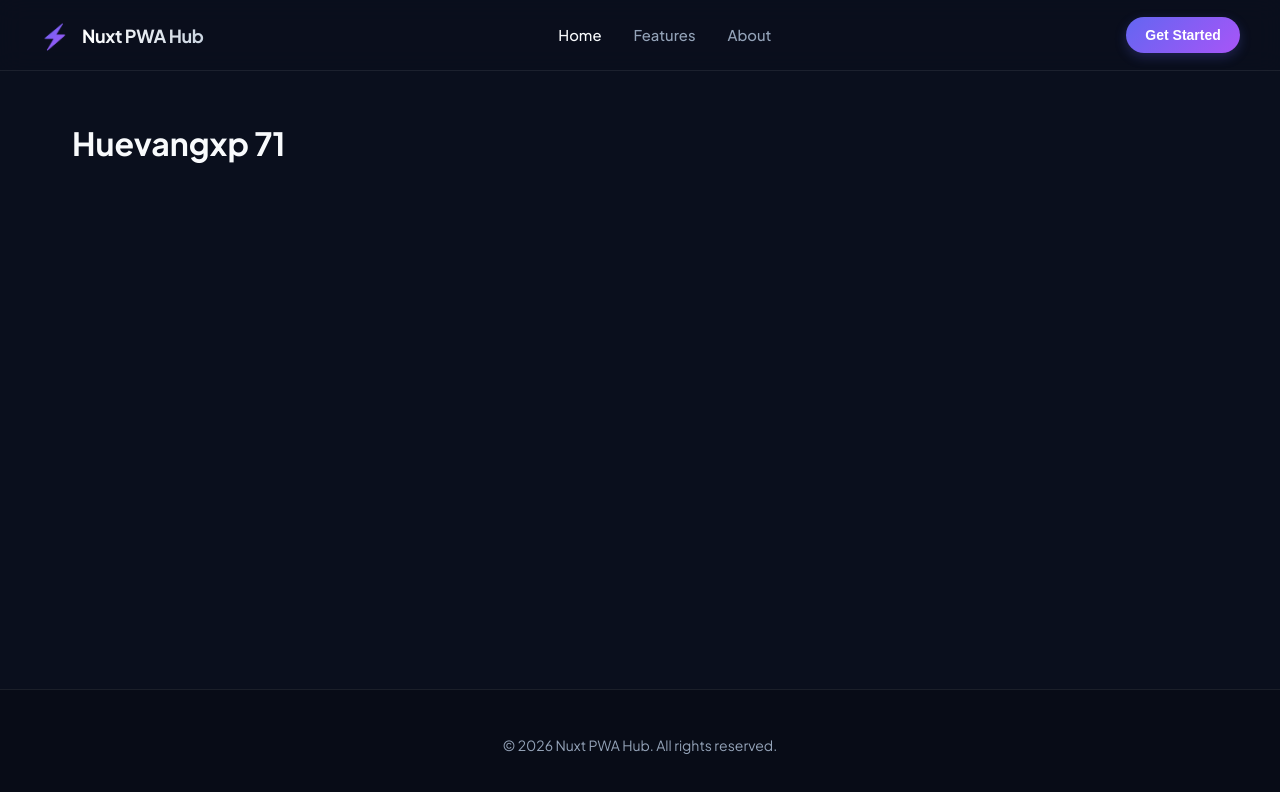
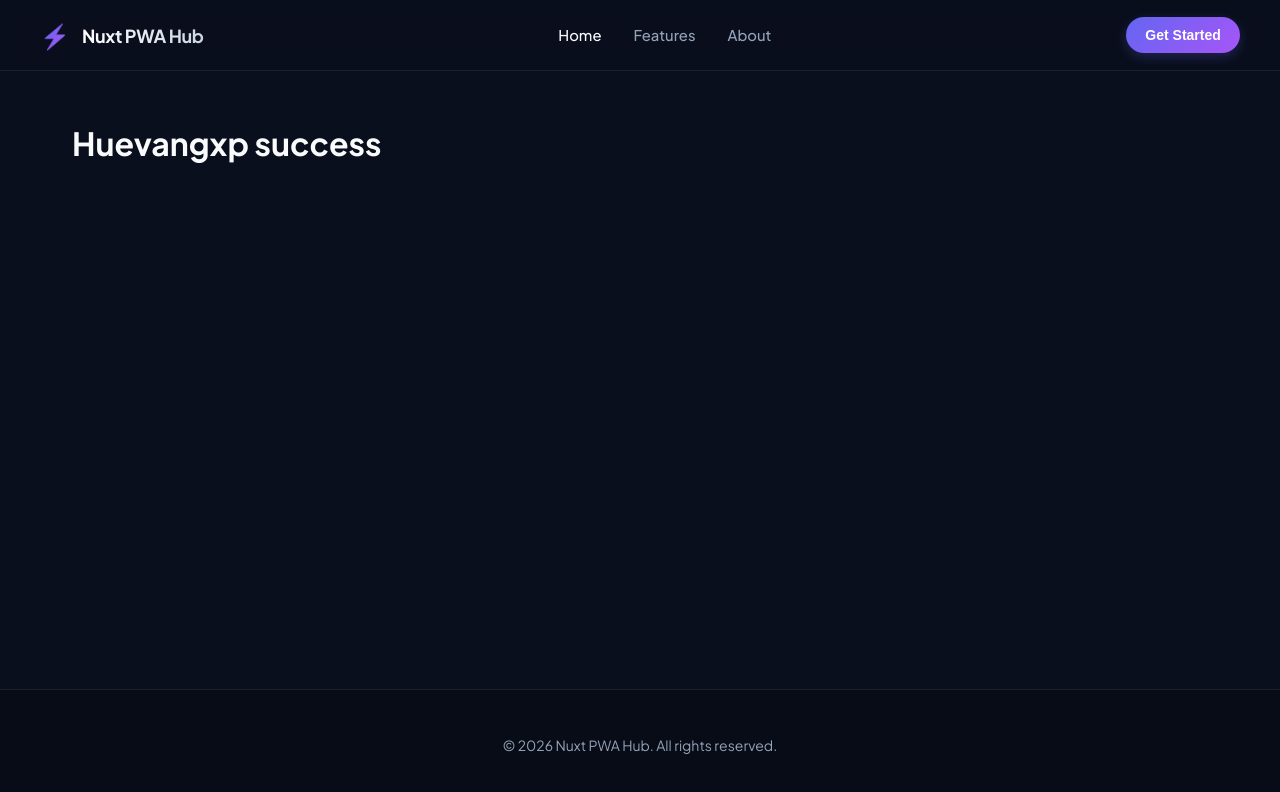
Before and after one commit to huevangxp/pwa-101, a Nuxt app: page / in a window 1280 px wide. Shown: the top 792 px of the page. Built offline with nearby package versions, Linux system fonts and the light colour scheme.

Commit message:
commit Fri 05/29/2026 14:47:27.15

```diff
--- a/pages/index.vue
+++ b/pages/index.vue
@@ -1,5 +1,5 @@
 <template>
   <div>
-    <h1>Huevangxp 71</h1>
+    <h1>Huevangxp success</h1>
   </div>
 </template>
```
